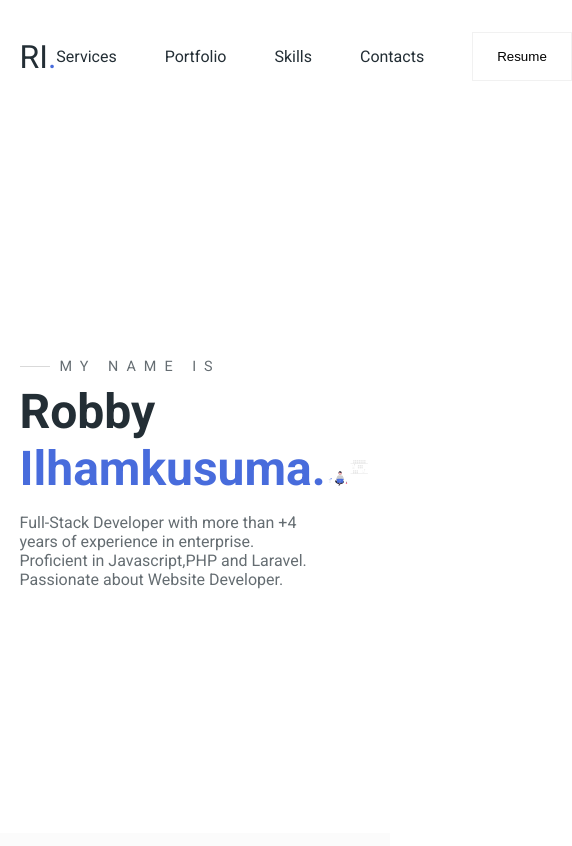
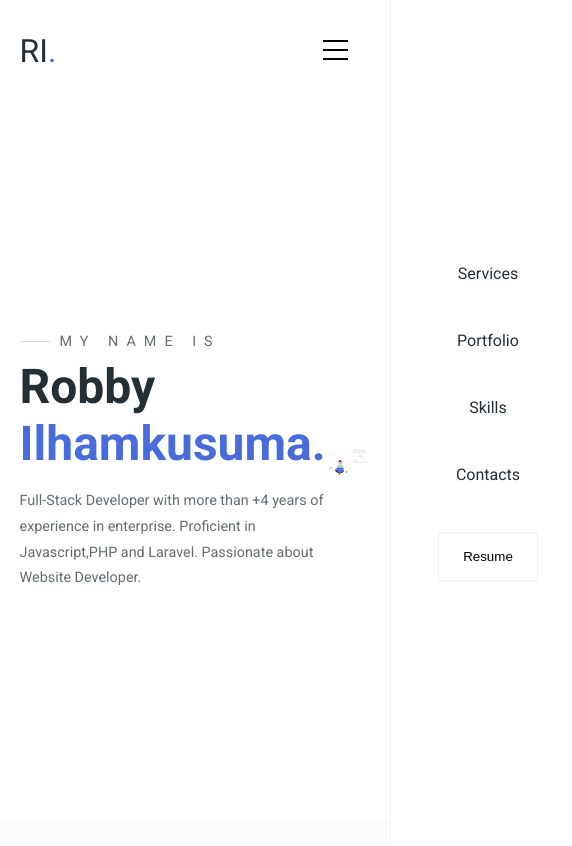
Before and after one commit to robbytrujillo/portof, a plain HTML site: page index.html in a window 390 px wide. Shown: the top 846 px of the page, 572 px wide, since content can reach past the window. Drawn offline with Linux system fonts and the light colour scheme.

Commit message:
Portof - responsive

```diff
--- a/css/responsive.css
+++ b/css/responsive.css
@@ -0,0 +1,55 @@
+@media screen and (max-width: 1000px) {
+    p {
+        font-size: 0.9rem;
+        line-height: 1.8;
+    }
+
+    .grid-3 {
+        gap: 1rem
+    }
+
+    .skills-right il li {
+        font-size: 0.9rem;
+    }
+}
+
+@media screen and (max-width: 825px) {
+    /* Burger */
+    .burger {
+        display: block;
+        cursor: pointer;
+    }
+
+    /* navigation */
+    nav {
+        position: fixed;
+        width: 50%;
+        right: 0;
+        top: 0;
+        height: 100vh;
+        flex-direction: column;
+        background: var(--primaryBackgroundColor);
+        border-left: 1px solid var(--borderColor);
+        z-index: 9;
+        transform: translateX(100%);
+        transition: 0.2s ease-in-out;
+    }
+
+    nav ul {
+        height: 100vh;
+        align-items: center;
+        flex-direction: column;
+        justify-content: center;
+    }
+
+    .nav-active {
+        transform: translateX(0);
+    }
+    /* End Of Navigation */
+    .
+}
+
+/* Mobile Size */
+@media screen and (max-width: 640px) {
+
+}
--- a/css/style.css
+++ b/css/style.css
@@ -433,7 +433,7 @@ nav ul li a {
 
 /* Footer Section */
 footer {
-  padding: 4rem 0;
+  padding: 4rem 0.1rem 0 0;
   background: var(--secondaryBackgroundColor);
   text-align: center;
 }
--- a/index.html
+++ b/index.html
@@ -6,6 +6,7 @@
     <meta name="viewport" content="width=device-width, initial-scale=1.0" />
     <title>Robby Ilham - Fullstack Developer</title>
     <link rel="stylesheet" href="./css/style.css" />
+    <link rel="stylesheet" href="./css/responsive.css" />
   </head>
   <body>
     <!-- Header -->
@@ -327,6 +328,7 @@
       <p>&#169; 2024 - Made By Robby Ilhamkusuma</p>
     </footer>
     <!-- End Of Footer -->
+
     <script src="./js/main.js"></script>
   </body>
 </html>
```
